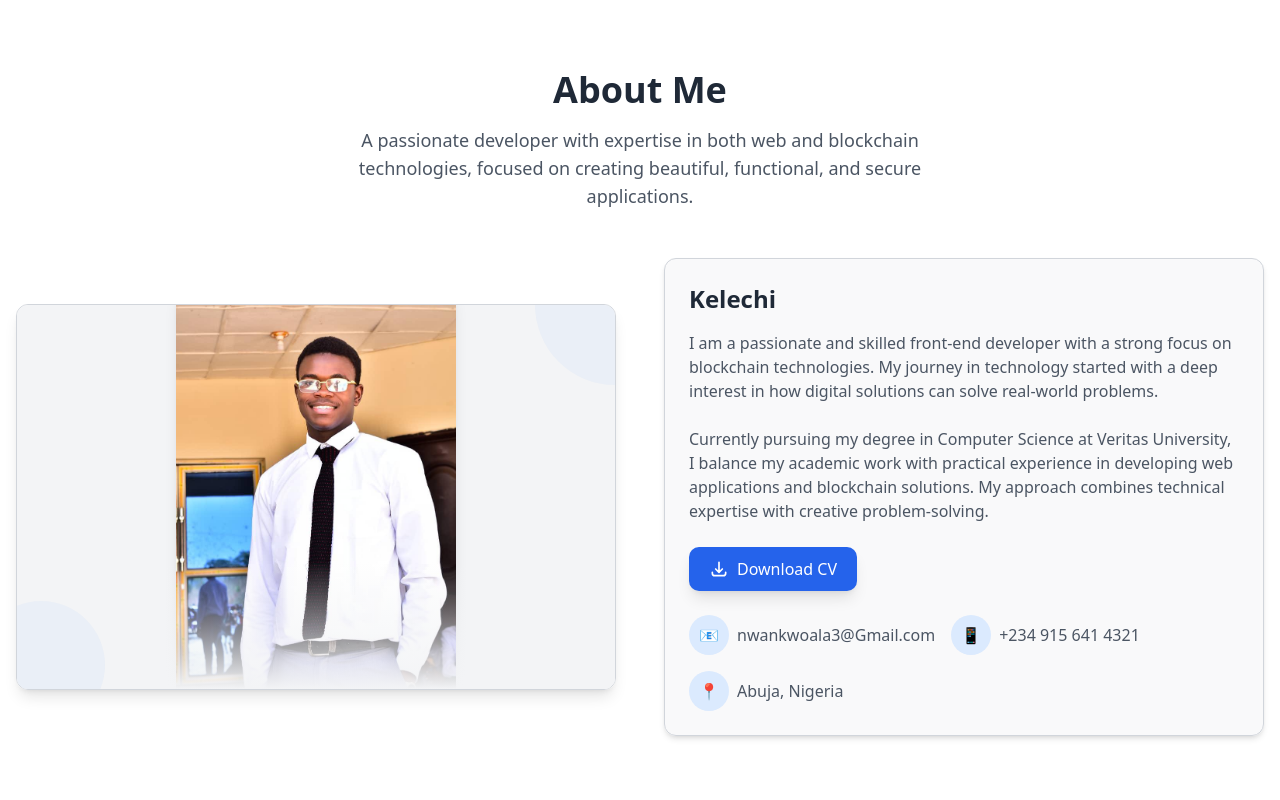
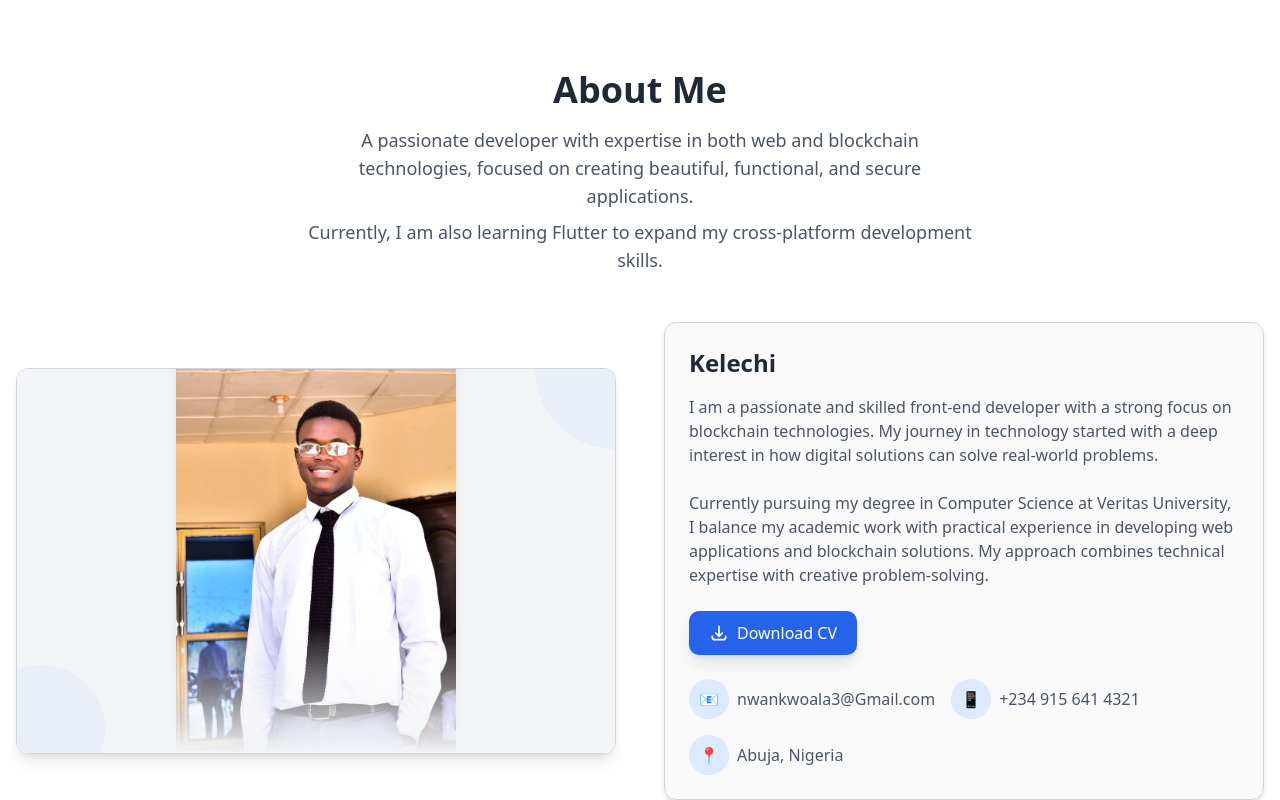
Before and after one commit to nuel232/portfolio, a Next.js app: page / in a window 1280 px wide. Shown: the part 1980-2780 px from the top of the page. Built offline with nearby package versions, Linux system fonts and the light colour scheme.

Commit message:
feat: expand About component to include Flutter skills and services, highlighting cross-platform development capabilities

```diff
--- a/src/components/About.tsx
+++ b/src/components/About.tsx
@@ -14,6 +14,7 @@ const skills = [
       { name: "HTML/CSS", level: 67 },
       { name: "Tailwind CSS", level: 60 },
       { name: "Responsive Design", level: 63 },
+      { name: "Flutter", level: 30 },
     ],
   },
   {
@@ -113,6 +114,11 @@ const servicesData = [
     title: "UI/UX Design",
     description: "User-friendly interfaces with focus on accessibility and user experience",
     icon: "🎨",
+  },
+  {
+    title: "Flutter App Development",
+    description: "Cross-platform mobile applications using Flutter for both Android and iOS.",
+    icon: "📱",
   }
 ];
 
@@ -134,7 +140,8 @@ const About = () => {
           <div className="text-center mb-12">
             <h2 className="text-3xl md:text-4xl font-bold mb-4 text-gray-800 dark:text-white">About Me</h2>
             <p className="text-lg text-gray-600 dark:text-gray-300 max-w-2xl mx-auto">
-              A passionate developer with expertise in both web and blockchain technologies, focused on creating beautiful, functional, and secure applications.
+              A passionate developer with expertise in both web and blockchain technologies, focused on creating beautiful, functional, and secure applications.<br />
+              <span className="block mt-2">Currently, I am also learning Flutter to expand my cross-platform development skills.</span>
             </p>
           </div>
 
@@ -433,7 +440,7 @@ const About = () => {
             variants={fadeInUp}
             className="grid grid-cols-1 md:grid-cols-3 gap-5 max-w-5xl mx-auto"
           >
-            {servicesData.slice(0, 3).map((service, index) => (
+            {servicesData.slice(0, 4).map((service, index) => (
               <motion.div
                 key={index}
                 className="group bg-gray-100/50 dark:bg-gray-800/50 bg-gray-100 dark:bg-gray-800 rounded-xl border border-gray-300 dark:border-gray-700/30 shadow-md hover:shadow-lg transition-all overflow-hidden relative"
```
